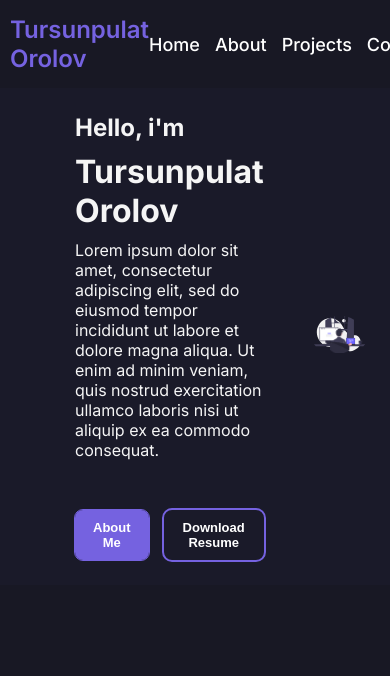
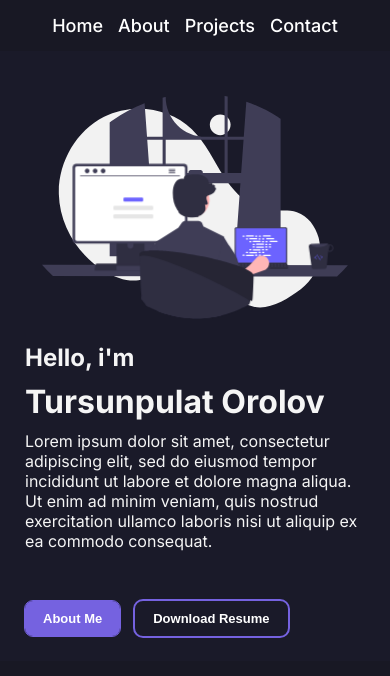
Before and after one commit to Tursunpulat2002/Portfolio, a Next.js app: page / in a window 390 px wide. Shown: the top 676 px of the page. Built offline with nearby package versions, Linux system fonts and the light colour scheme.

Commit message:
Cleaned up code and made website responsive

```diff
--- a/src/app/page.module.css
+++ b/src/app/page.module.css
@@ -3,72 +3,3 @@
     flex-direction: column;
     align-items: center;
 }
-
-.heroContainer {
-    background-color: #1a1a29;
-    display: flex;
-    justify-content: space-evenly;
-    align-items: center;
-    padding: 25px;
-    width: 100%;
-    max-width: 1280px;
-}
-
-.heroLeft {
-    display: flex;
-    flex-direction: column;
-    justify-content: center;
-    align-items: flex-start;
-    gap: 10px;
-    margin-right: 50px;
-    margin-left: 50px;
-}
-
-.heroLeft > p {
-    max-width: 400px;
-}
-
-.heroRight {
-    width: 500px;
-}
-
-.buttons {
-    display: flex;
-    align-items: center;
-    gap: 15px;
-    margin-top: 40px;
-}
-
-.buttonAboutMe {
-    background-color: #7562e0;
-    outline: 1px solid #7562e0;
-    padding: 10px 18px 10px 18px;
-    border-radius: 8px;
-    font-size: small;
-    font-weight: 600;
-    color: white;
-    border: none;
-    user-select: none;
-}
-
-.buttonAboutMe:active {
-    background-color: #2b2354;
-    outline: 2px solid #7562e0;
-}
-
-.buttonResume {
-    background-color: transparent;
-    outline: 2px solid #7562e0;
-    padding: 10px 18px 10px 18px;
-    border-radius: 8px;
-    font-size: small;
-    font-weight: 600;
-    color: white;
-    border: none;
-    user-select: none;
-}
-
-.buttonResume:active {
-    background-color: #2b2354;
-    outline: 2px solid #7562e0;
-}
--- a/src/app/page.tsx
+++ b/src/app/page.tsx
@@ -1,27 +1,10 @@
-import Image from "next/image";
 import styles from "./page.module.css";
 import Hero from "@/components/Hero";
 
 export default function Home() {
     return (
         <div className={styles.root}>
-            <div className={styles.heroContainer}>
-                <div className={styles.heroLeft}>
-                    <h2>Hello, i'm</h2>
-                    <h1>Tursunpulat Orolov</h1>
-                    <p>
-                        Lorem ipsum dolor sit amet, consectetur adipiscing elit, sed do eiusmod tempor incididunt ut labore et dolore magna aliqua. Ut
-                        enim ad minim veniam, quis nostrud exercitation ullamco laboris nisi ut aliquip ex ea commodo consequat.
-                    </p>
-                    <div className={styles.buttons}>
-                        <button className={styles.buttonAboutMe}>About Me</button>
-                        <button className={styles.buttonResume}>Download Resume</button>
-                    </div>
-                </div>
-                <div className={styles.heroRight}>
-                    <Hero />
-                </div>
-            </div>
+            <Hero />
         </div>
     );
 }
--- a/src/components/Hero.tsx
+++ b/src/components/Hero.tsx
@@ -1,9 +1,23 @@
 import React from "react";
-import style from "../styles/hero.module.css";
+import styles from "../styles/hero.module.css";
 
 function Hero() {
     return (
-        <div className={style.root}>
+        <div className={styles.heroContainer}>
+            <div className={styles.heroLeft}>
+                <h2>Hello, i'm</h2>
+                <h1>Tursunpulat Orolov</h1>
+                <p>
+                    Lorem ipsum dolor sit amet, consectetur adipiscing elit, sed do eiusmod tempor incididunt ut labore et dolore magna aliqua. Ut
+                    enim ad minim veniam, quis nostrud exercitation ullamco laboris nisi ut aliquip ex ea commodo consequat.
+                </p>
+                <div className={styles.buttons}>
+                    <button className={styles.buttonAboutMe}>About Me</button>
+                    <button className={styles.buttonResume}>Download Resume</button>
+                </div>
+            </div>
+            <div className={styles.heroRight}>
+                <div className={styles.svgContainer}>
                     <svg viewBox="0 0 787 573" fill="none" xmlns="http://www.w3.org/2000/svg">
                         <g id="guy" clipPath="url(#clip0_108_53)">
                             <g id="Background">
@@ -28,7 +42,7 @@ function Hero() {
                                     fill="#3F3D56"
                                 />
                             </g>
-                    <g id="Laptop" className={style.slideLeft}>
+                            <g id="Laptop" className={styles.slideLeft}>
                                 <path
                                     id="Vector_5"
                                     d="M495.43 341.591V427.295C495.431 428.387 495.865 429.435 496.637 430.207C497.41 430.979 498.457 431.414 499.549 431.414H626.553C627.646 431.414 628.693 430.979 629.465 430.207C630.237 429.435 630.672 428.387 630.673 427.295V341.591C630.67 340.5 630.235 339.454 629.463 338.683C628.691 337.912 627.645 337.478 626.553 337.477H499.549C498.458 337.478 497.412 337.912 496.639 338.683C495.867 339.454 495.433 340.5 495.43 341.591Z"
@@ -417,7 +431,7 @@ function Hero() {
                                     fill="#3F3D56"
                                 />
                             </g>
-                    <g id="Desktop" className={style.slideRight}>
+                            <g id="Desktop" className={styles.slideRight}>
                                 <path
                                     id="Vector_81"
                                     d="M191.69 337.481V440.041H263.54V337.481C263.541 336.743 263.306 336.025 262.868 335.431C262.431 334.837 261.815 334.399 261.11 334.181C260.778 334.071 260.43 334.017 260.08 334.021H195.16C194.705 334.02 194.254 334.109 193.833 334.282C193.413 334.456 193.03 334.71 192.708 335.032C192.386 335.353 192.13 335.735 191.955 336.155C191.78 336.575 191.69 337.026 191.69 337.481ZM219.73 372.721C219.749 370.699 220.565 368.766 222.001 367.343C223.438 365.92 225.378 365.122 227.4 365.122C229.422 365.122 231.362 365.92 232.798 367.343C234.235 368.766 235.051 370.699 235.07 372.721V384.621C235.06 386.648 234.247 388.589 232.81 390.019C231.372 391.449 229.427 392.252 227.4 392.252C225.372 392.252 223.428 391.449 221.99 390.019C220.553 388.589 219.74 386.648 219.73 384.621V372.721Z"
@@ -494,7 +508,7 @@ function Hero() {
                                     fill="#3F3D56"
                                 />
                             </g>
-                    <g id="Human" className={style.slideHuman}>
+                            <g id="Human" className={styles.slideHuman}>
                                 <path
                                     id="Vector_96"
                                     d="M326.816 453.654L319.23 469.887L314.051 480.975L305.142 527.621L300.682 532.355L296.86 515.596L256.862 524.477C255.55 517.187 256.511 524.723 255.701 516.727C255.929 516.499 256.169 516.27 256.408 516.042C257.047 515.449 257.583 514.89 257.572 514.354C257.116 486.77 258.485 439.828 269.915 411.388C271.705 406.745 274.066 402.342 276.942 398.281C277.17 397.973 277.387 397.665 277.604 397.357C282.874 389.976 286.205 382.709 290.928 377.542V377.53C290.957 377.507 290.984 377.48 291.008 377.45C291.025 377.442 291.04 377.43 291.053 377.416L323.497 360.213L324.889 399.319L325.881 427.427L326.816 453.654Z"
@@ -545,6 +559,8 @@ function Hero() {
                         </defs>
                     </svg>
                 </div>
+            </div>
+        </div>
     );
 }
 
--- a/src/styles/hero.module.css
+++ b/src/styles/hero.module.css
@@ -1,6 +1,75 @@
-.root {
+.svgContainer {
     width: 100%;
     height: 100%;
+}
+
+.heroContainer {
+    background-color: #1a1a29;
+    display: flex;
+    justify-content: space-evenly;
+    align-items: center;
+    padding: 25px;
+    width: 100%;
+    max-width: 1280px;
+}
+
+.heroLeft {
+    display: flex;
+    flex-direction: column;
+    justify-content: center;
+    align-items: flex-start;
+    gap: 10px;
+    margin-right: 50px;
+    margin-left: 50px;
+}
+
+.heroLeft > p {
+    max-width: 400px;
+}
+
+.heroRight {
+    width: 500px;
+}
+
+.buttons {
+    display: flex;
+    align-items: center;
+    gap: 15px;
+    margin-top: 40px;
+}
+
+.buttonAboutMe {
+    background-color: #7562e0;
+    outline: 1px solid #7562e0;
+    padding: 10px 18px 10px 18px;
+    border-radius: 8px;
+    font-size: small;
+    font-weight: 600;
+    color: white;
+    border: none;
+    user-select: none;
+}
+
+.buttonAboutMe:active {
+    background-color: #2b2354;
+    outline: 2px solid #7562e0;
+}
+
+.buttonResume {
+    background-color: transparent;
+    outline: 2px solid #7562e0;
+    padding: 10px 18px 10px 18px;
+    border-radius: 8px;
+    font-size: small;
+    font-weight: 600;
+    color: white;
+    border: none;
+    user-select: none;
+}
+
+.buttonResume:active {
+    background-color: #2b2354;
+    outline: 2px solid #7562e0;
 }
 
 .slideLeft {
@@ -18,7 +87,6 @@
     }
 }
 
-
 .slideRight {
     animation: slide-right 0.5s cubic-bezier(0.25, 0.46, 0.45, 0.94) both;
 }
@@ -34,7 +102,6 @@
     }
 }
 
-
 .slideHuman {
     animation: slide-human 1s cubic-bezier(0.25, 0.46, 0.45, 0.94) both;
 }
@@ -49,3 +116,16 @@
         transform: translateX(0);
     }
 }
+
+@media only screen and (max-width: 700px) {
+    .heroContainer {
+        flex-direction: column-reverse;
+    }
+    .heroRight {
+        width: 90%;
+        margin: 20px;
+    }
+    .heroLeft {
+        margin: 0px;
+    }
+}
--- a/src/styles/navbar.module.css
+++ b/src/styles/navbar.module.css
@@ -7,6 +7,7 @@
     padding: 10px;
     margin-top: 5px;
     margin-bottom: 5px;
+    width: 80vw;
 }
 
 .logo {
@@ -30,3 +31,18 @@
     cursor: pointer;
     user-select: none;
 }
+
+@media only screen and (max-width: 800px) {
+    .root {
+        width: 90vw;
+    }
+}
+
+@media only screen and (max-width: 700px) {
+    .root {
+        justify-content: center;
+    }
+    .logo {
+        display: none;
+    }
+}
```
Lines whose indentation alone changed are shown as unchanged.
